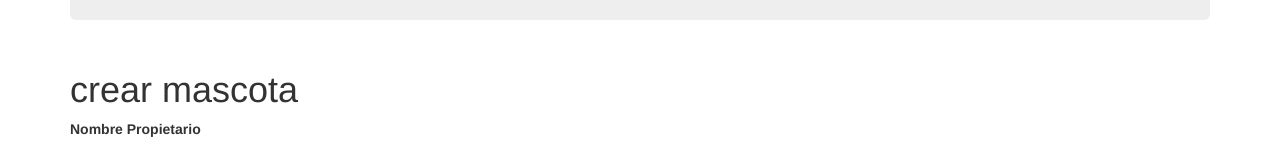
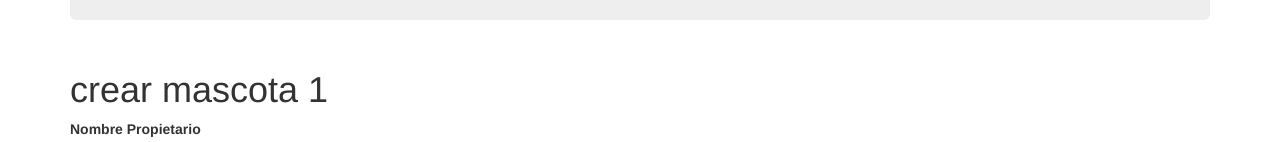
Before and after one commit to nodejs-medellin/mern-from-scratch, a React (Create React App) app: page / in a window 1280 px wide. Shown: the part 232-374 px from the top of the page. Built offline with nearby package versions, Linux system fonts and the light colour scheme; what redux-immutable-state-invariant would draw is missing.

Commit message:
agregue el numero 1 para mostrar un ejemplo de como crear un commit a Priscilla

```diff
--- a/src/components/MascotasCreate.js
+++ b/src/components/MascotasCreate.js
@@ -4,7 +4,7 @@ const MascotasList = () => {
   return (
     <div className="row marketing">
       <div className="col-lg-12">
-        <h1 id="dashboard-title">crear mascota</h1>
+        <h1 id="dashboard-title">crear mascota 1</h1>
         <form>
           <div className="form-group">
             <label htmlFor="propietario">Nombre Propietario</label>
```
